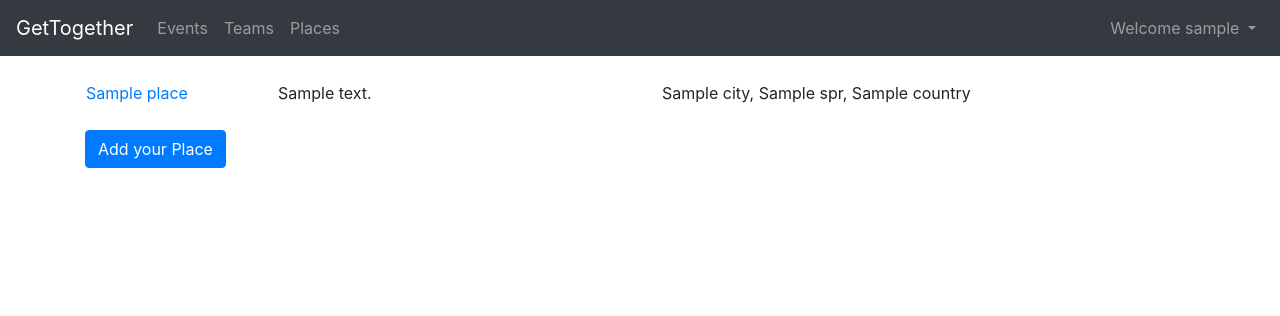
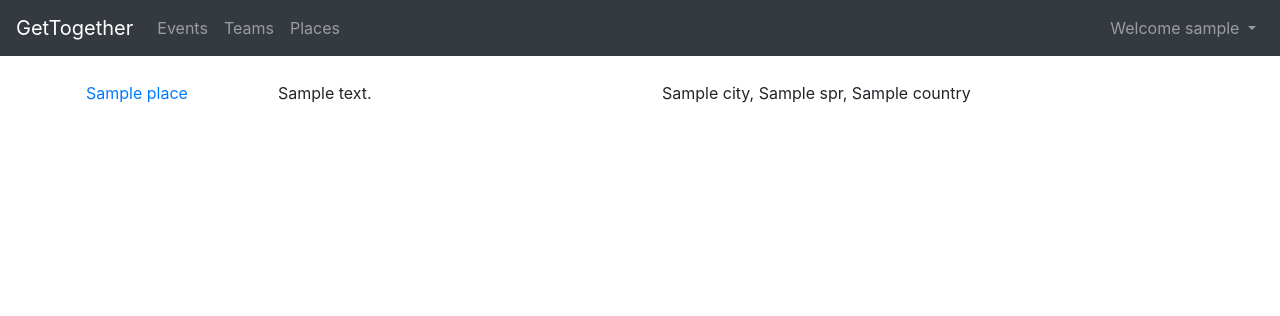
Before and after one commit to GetTogetherComm/GetTogether, a Django app: template get_together/templates/get_together/places/list_places.html in a window 1280 px wide. Shown: the top 316 px of the page. Run offline with Django 3.2, Linux system fonts and the light colour scheme; a user stored in the database is signed in; tables that the repository leaves empty hold one stand-in row (values such as "Sample post"); the template is opened without the code that fills it: values that come from a table or form of the project are taken from there, most other values are stand-ins (such as "Sample title", 1, 10 or a date in 2020); some libraries are stand-ins or nearby versions.

Commit message:
Remove link to create a new place outside of the event creation pipeline

```diff
--- a/get_together/templates/get_together/places/list_places.html
+++ b/get_together/templates/get_together/places/list_places.html
@@ -3,10 +3,4 @@
 {% block content %}
 {% include "events/place_list.html" %}
 
-{% if request.user.is_authenticated %}
-<br/>
-<form action="{% url 'create-place' %}" method="get">
-	<button type="submit" class="btn btn-primary">Add your Place</button>
-</form>
-{% endif %}
 {% endblock %}
```
